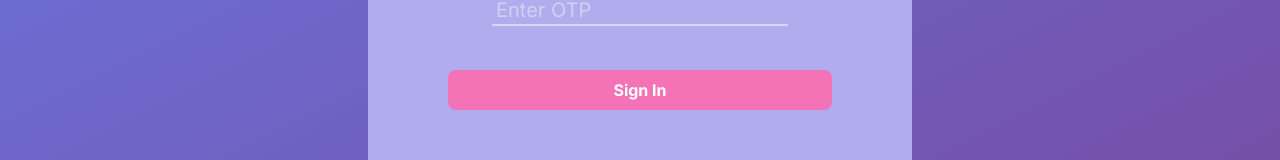
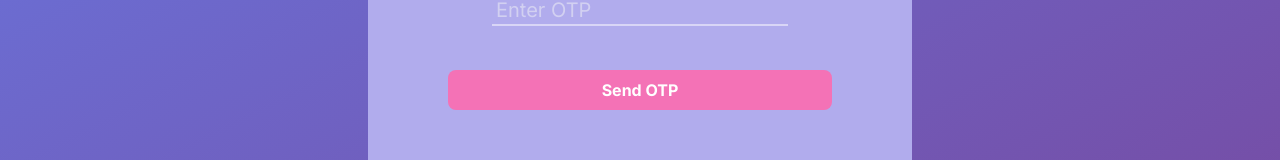
Before and after one commit to Harshbansal8705/canvas, a Next.js app: page /login in a window 1280 px wide. Shown: the part 517-677 px from the top of the page. Built offline with nearby package versions, Linux system fonts and the light colour scheme.

Commit message:
fix #5 Added loading state in signin button

```diff
--- a/src/app/login/page.tsx
+++ b/src/app/login/page.tsx
@@ -9,6 +9,7 @@ export default function Login() {
   const [otpDisabled, setOtpDisabled] = useState(true);
   const [email, setEmail] = useState("");
   const [otp, setOtp] = useState("");
+  const [loading, setLoading] = useState(false);
   const router = useRouter();
 
   const sendOTP = async () => {
@@ -18,6 +19,7 @@ export default function Login() {
     if (!validator.isEmail(email)) {
       return toast.error("Invalid email");
     }
+    setLoading(true);
     const { success, message } = await ifetch("/api/login/otp", {
       method: "POST",
       headers: {
@@ -28,12 +30,14 @@ export default function Login() {
     if (success) {
       setOtpDisabled(false);
     }
+    setLoading(false);
   }
 
   const verifyOTP = async () => {
     if (!otp) {
       return toast.error("OTP is required");
     }
+    setLoading(true);
     const response = await ifetch("/api/login/verify", {
       method: "POST",
       headers: {
@@ -41,6 +45,7 @@ export default function Login() {
       },
       body: JSON.stringify({ email, otp }),
     });
+    setLoading(false);
     if (response.success) {
       localStorage.setItem("token", response.data.token);
       localStorage.setItem("user", JSON.stringify(response.data.user));
@@ -61,7 +66,7 @@ export default function Login() {
             <input type="number" placeholder={"Enter OTP"} className={`bg-transparent text-white placeholder:text-gray-100 focus-visible:outline-none`} disabled={otpDisabled} value={otp} onChange={e => setOtp(e.target.value)} />
           </div>
         </div>
-        <button className="bg-[#F472B6] text-white font-bold w-full p-2 rounded-lg mt-5" onClick={otpDisabled ? sendOTP : verifyOTP}>Sign In</button>
+        <button className={`${loading ? "bg-gray-400" : "bg-[#F472B6]"} text-white font-bold w-full p-2 rounded-lg mt-5`} disabled={loading} onClick={otpDisabled ? sendOTP : verifyOTP}>{loading ? "Please wait..." : (otpDisabled ? "Send OTP" : "Submit")}</button>
       </div>
     </main>
   )
```
